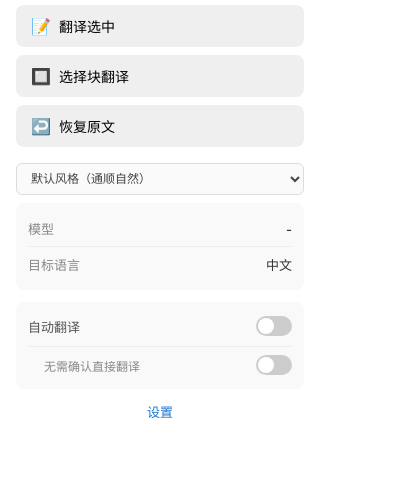
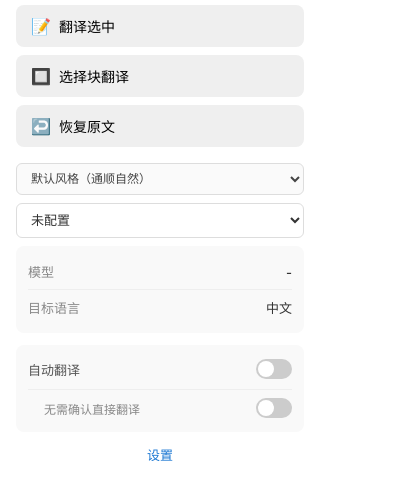
Before and after one commit to huanghao680/AI-web-translate-extension, a browser extension: page src/popup/popup.html in a window 400 px wide. Shown: the part 103-602 px from the top of the page. Drawn offline with Linux system fonts and the light colour scheme.

Commit message:
fix: restore missing profile selector and div closing tag

```diff
--- a/src/popup/popup.html
+++ b/src/popup/popup.html
@@ -45,7 +45,8 @@
     </div>
 
     <div class="popup-profile">
-
+      <select id="profileSelector" class="popup-profile-select"></select>
+    </div>
 
     <div class="settings-summary">
       <div class="setting-item">
```
